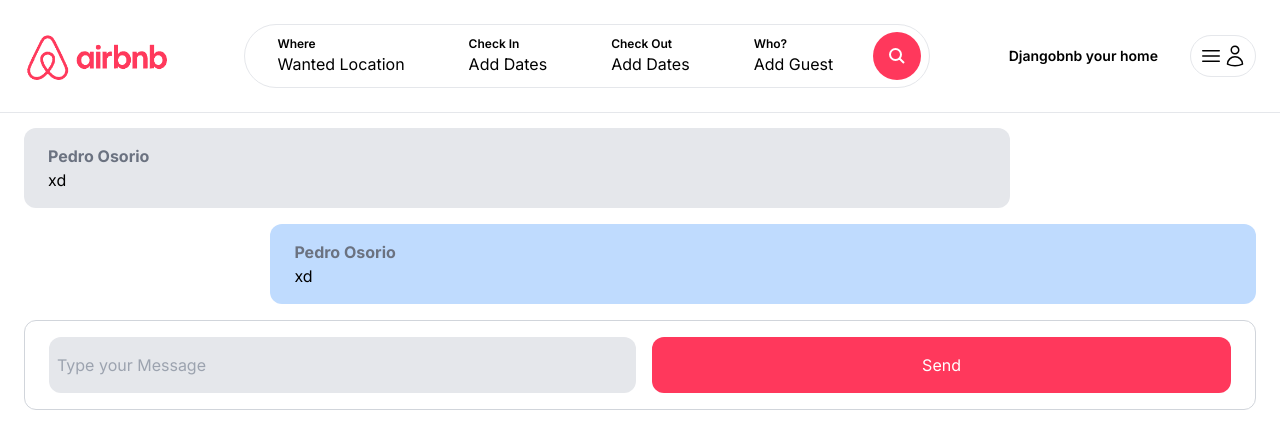
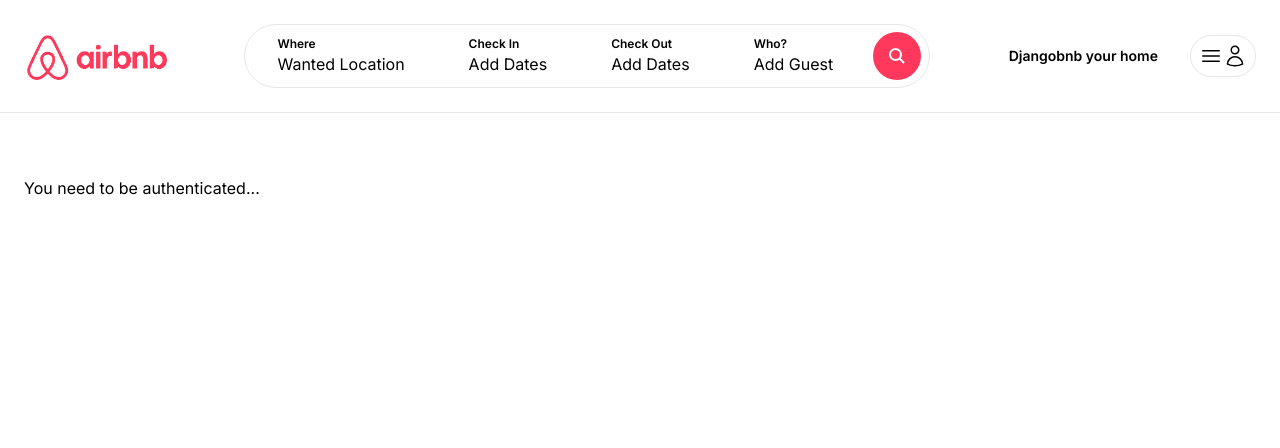
Before and after one commit to PPOSM1993/airbnb_clone, a Next.js app in the folder clone_airbnb/: page /inbox/1 in a window 1280 px wide. Shown: the top 448 px of the page. Built offline with nearby package versions, Linux system fonts and the light colour scheme; no server answers; what world-countries would draw is missing.

Commit message:
cambios chat airbnb

```diff
--- a/clone_airbnb/app/components/inbox/ConversationDetail.tsx
+++ b/clone_airbnb/app/components/inbox/ConversationDetail.tsx
@@ -1,8 +1,36 @@
 'use client';
+
 import CustomButton from "../forms/CustomButton";
+import { ConversationType } from "@/app/inbox/page";
+import useWebSocket, { ReadyState } from "react-use-websocket";
+import React, { useState, useEffect } from "react";
+
+interface ConversationDetailProps {
+    userId: string;
+    token: string;
+    conversation: ConversationType;
+}
+
+const ConversationDetail: React.FC<ConversationDetailProps> = ({
+    userId,
+    token,
+    conversation
+}) => {
+    const myUser = conversation.users?.find((user) => user.id != userId)
+    const otherUser = conversation.users?.find((user) => user.id != userId)
+
+    const { sendJsonMessage, lastJsonMessage, readyState } = useWebSocket(`ws://127.0.0.1:8000/ws/${conversation.id}/?token=${token}`, {
+        share: false,
+        shouldReconnect: () => true,
+    },
+    )
 
 
-const ConversationDetail = () => {
+    useEffect(() => {
+        console.log("Connection state changed", readyState);
+    }, [readyState]);
+
+
   return (
     <>
         <div className='mx-h-[400px] overflow-auto flex flex-col space-y-4'>
--- a/clone_airbnb/app/inbox/[id]/page.tsx
+++ b/clone_airbnb/app/inbox/[id]/page.tsx
@@ -1,10 +1,37 @@
-import React from 'react'
+import React, {useState, useEffect} from 'react'
 import ConversationDetail from '@/app/components/inbox/ConversationDetail'
+import { getUserId } from '@/app/lib/action';
+import { UserType } from '../page';
+import apiService from '@/app/services/apiService';
+import { getAccessToken } from '@/app/lib/action';
 
-const ConversationPage = () => {
+export type MessageType = {
+  id: string;
+  name: string;
+  body: string;
+  conversationId: string;
+  sent_to: UserType;
+  created_by: UserType
+}
+
+const ConversationPage = async ({params} : {params: {id: string}}) => {
+
+  const userId = await getUserId();
+  const token = await getAccessToken();
+
+  if (!userId || !token) {
+    return (
+      <main className="max-w-[1500px] max-auto px-6 py-12">
+        <p>You need to be authenticated...</p>
+      </main>
+    )
+  }
+
+  const conversation = await apiService.get(`/api/chat/${params.id}/`);
+
   return (
     <main className="max-w-[1500px] mx-auto px-6 pb-6">
-        <ConversationDetail/>
+      <ConversationDetail token={token} userId={userId} conversation={conversation.conversation} />
     </main>
   )
 }
```
